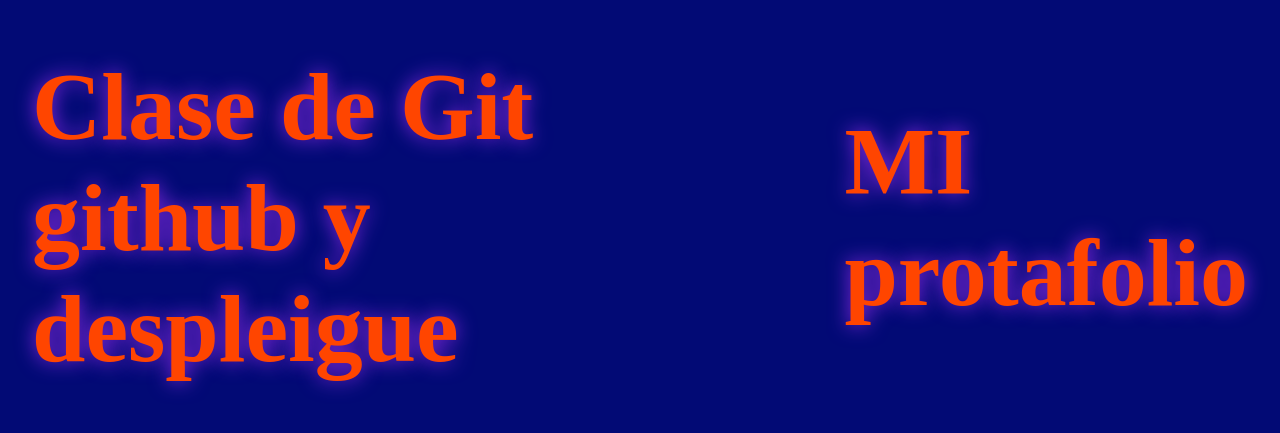
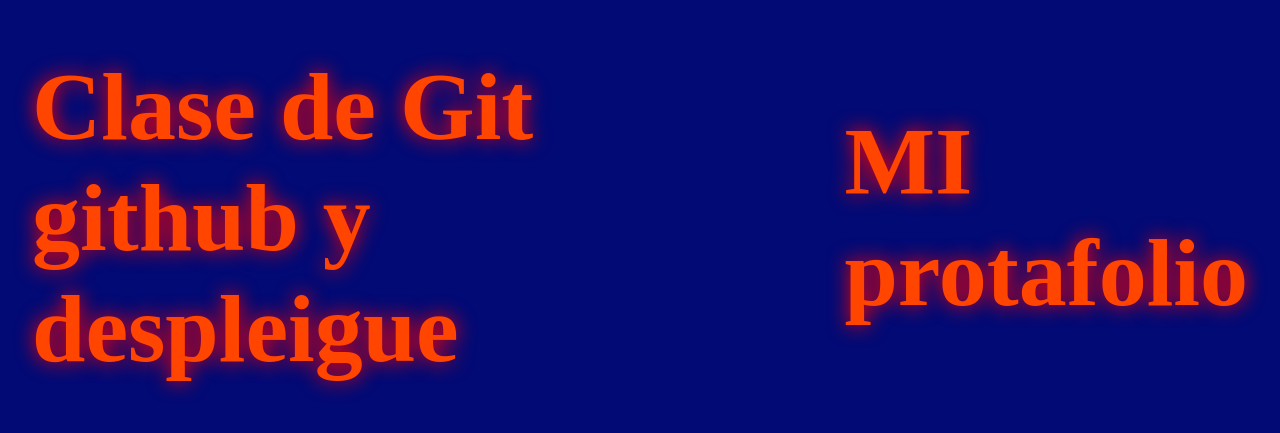
Before and after one commit to erozog125/example-deploy-cohorteIX-enyoi, a plain HTML site: page index.html in a window 1280 px wide. Shown: the part 183-616 px from the top of the page. Drawn offline with Linux system fonts and the light colour scheme.

Commit message:
change text shadow on style.css

```diff
--- a/style.css
+++ b/style.css
@@ -14,6 +14,6 @@
 h1 {
   font-size: 6rem;
   color: orangered;
-  text-shadow: 0 0 20px blueviolet;
+  text-shadow: 0 0 20px red;
   margin: 2rem;
 }
```
